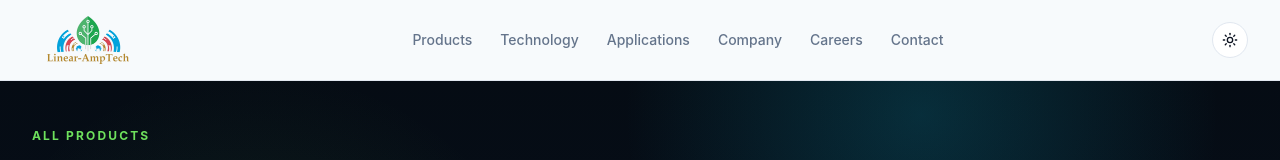
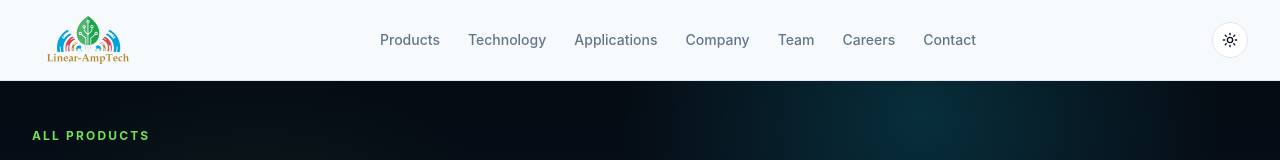
Before and after one commit to Linear-amptech/LinearAmptech-v2, a Next.js app: page /products in a window 1280 px wide. Shown: the top 160 px of the page. Built offline with nearby package versions, Linux system fonts and the light colour scheme.

Commit message:
fix done

```diff
--- a/src/components/layout/site-header.tsx
+++ b/src/components/layout/site-header.tsx
@@ -13,6 +13,7 @@ const navItems = [
   { href: "/#technology", label: "Technology" },
   { href: "/#applications", label: "Applications" },
   { href: "/#company", label: "Company" },
+  { href: "/team", label: "Team" },
   { href: "/careers", label: "Careers" },
   { href: "/contact", label: "Contact" },
 ];
```
